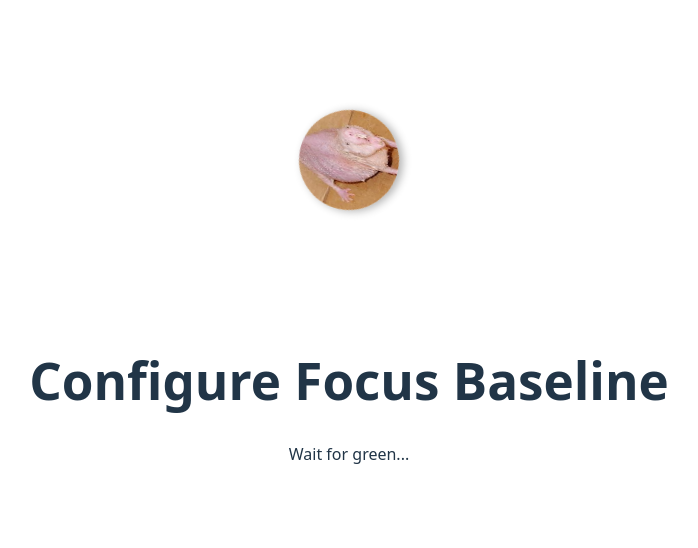
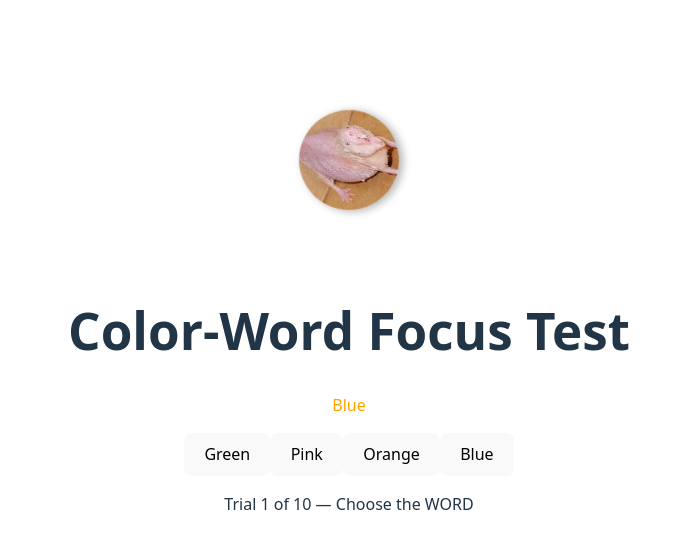
Before and after one commit to Madrobot9182/AttentionSpan.ai, a React app in the folder app/frontend/: page /configuration in a window 1280 px wide. Both pictures are taken after a click on the button "Start Test". Shown: the top 548 px of the page, without its empty margins (291-989 px from the left). Built offline with nearby package versions, Linux system fonts and the light colour scheme; the HTML template or start-up script is replaced by a standard one.

Commit message:
snoop test or whatever its called

```diff
--- a/app/frontend/src/pages/Configuration.tsx
+++ b/app/frontend/src/pages/Configuration.tsx
@@ -1,135 +1,209 @@
 import React, { useState, useRef } from 'react'
 import { useNavigate } from 'react-router-dom'
 
+const COLORS = ['Red', 'Blue', 'Green', 'Yellow', 'Purple', 'Orange', 'Pink']
+const TRIALS_PER_PHASE = 10
+
 const Configure: React.FC = () => {
-  const TOTAL_TRIALS = 5
-  const [waiting, setWaiting] = useState(false)
-  const [ready, setReady] = useState(false)
+  const [phase, setPhase] = useState<'word' | 'transition' | 'color'>('word')
+  const [trialCount, setTrialCount] = useState(0)
   const [startTime, setStartTime] = useState<number | null>(null)
   const [reactionTime, setReactionTime] = useState<number | null>(null)
-  const [trialCount, setTrialCount] = useState(0)
-  const [allTimes, setAllTimes] = useState<number[]>([])
-  const timeoutRef = useRef<number | null>(null)
+  const [wordTimes, setWordTimes] = useState<number[]>([])
+  const [colorTimes, setColorTimes] = useState<number[]>([])
+  const [currentWord, setCurrentWord] = useState<string | null>(null)
+  const [currentColor, setCurrentColor] = useState<string | null>(null)
+  const [options, setOptions] = useState<string[]>([])
   const [isDone, setIsDone] = useState(false)
   const [inProgress, setInProgress] = useState(false)
+  const [feedback, setFeedback] = useState<string | null>(null)
+  const [correctCount, setCorrectCount] = useState(0)
+  const timeoutRef = useRef<number | null>(null)
   const navigate = useNavigate()
 
-  const startTest = () => {
+  const startTrial = () => {
+    setFeedback(null)
     setReactionTime(null)
-    setWaiting(true)
-    setReady(false)
-    setIsDone(false)
+
+    const word = COLORS[Math.floor(Math.random() * COLORS.length)]
+    let color: string
+    do {
+      color = COLORS[Math.floor(Math.random() * COLORS.length)]
+    } while (color === word)
+
+    const shuffled = [...COLORS].sort(() => Math.random() - 0.5)
+    const possible = new Set([word, color])
+    while (possible.size < 4) possible.add(shuffled.pop()!)
+    const finalOptions = Array.from(possible).sort(() => Math.random() - 0.5)
+
+    setCurrentWord(word)
+    setCurrentColor(color.toLowerCase())
+    setOptions(finalOptions)
     setInProgress(true)
-
-    // Random delay before green screen
-    const delay = Math.random() * 3000 + 2000
-    timeoutRef.current = window.setTimeout(() => {
-      setWaiting(false)
-      setReady(true)
     setStartTime(performance.now())
-    }, delay)
   }
 
-  const handleClick = () => {
-    if (waiting) {
-      // Clicked too early
-      clearTimeout(timeoutRef.current!)
-      setWaiting(false)
-      alert('Too soon! Try again.')
-    } else if (ready) {
-      // Measure reaction time
+  const handleOptionClick = (choice: string) => {
+    if (!currentWord || !currentColor || !startTime) return
+
     const endTime = performance.now()
-      const newTime = endTime - (startTime ?? 0)
-      setReady(false)
-      setReactionTime(newTime)
+    const time = endTime - startTime
+    const correct =
+      phase === 'word' ? choice === currentWord : choice.toLowerCase() === currentColor
 
-      // Record result
-      setAllTimes(prev => [...prev, newTime])
+    if (correct) {
+      setFeedback('✅ Correct!')
+      setCorrectCount(prev => prev + 1)
+      if (phase === 'word') setWordTimes(prev => [...prev, time])
+      else setColorTimes(prev => [...prev, time])
+    } else {
+      const correctAnswer = phase === 'word' ? currentWord : capitalize(currentColor)
+      setFeedback(`❌ Wrong! The correct answer was ${correctAnswer}.`)
+    }
+
+    setReactionTime(Math.round(time))
+    setInProgress(false)
+
     const nextTrial = trialCount + 1
     setTrialCount(nextTrial)
 
-      // If all 5 trials are done, show results
-      if (nextTrial >= TOTAL_TRIALS) {
+    timeoutRef.current = window.setTimeout(() => {
+      if (nextTrial >= TRIALS_PER_PHASE) {
+        if (phase === 'word') {
+          setPhase('transition') // show transition screen
+          setTrialCount(0)
+        } else {
           setIsDone(true)
-        setInProgress(false)
         }
+      } else {
+        startTrial()
       }
+    }, 200)
+  }
+
+  const handleStart = () => {
+    setPhase('word')
+    setTrialCount(0)
+    setWordTimes([])
+    setColorTimes([])
+    setCorrectCount(0)
+    setIsDone(false)
+    startTrial()
+  }
+
+  const handleStartPhase2 = () => {
+    setPhase('color')
+    startTrial()
   }
 
   const handleReturn = () => {
-    console.log('Returning to home screen')
     navigate('/')
   }
 
-  const averageTime =
-    allTimes.length > 0
-      ? Math.round(allTimes.reduce((a, b) => a + b, 0) / allTimes.length)
-      : null
+  const average = (arr: number[]) =>
+    arr.length > 0 ? Math.round(arr.reduce((a, b) => a + b, 0) / arr.length) : null
+
+  const capitalize = (str: string) => str.charAt(0).toUpperCase() + str.slice(1)
 
   return (
-    <main
-      className={`min-h-screen flex flex-col items-center justify-center text-center ${
-        waiting ? 'bg-red-100' : ready ? 'bg-green-200' : 'bg-gray-50'
-      }`}
-      onClick={ready || waiting ? handleClick : undefined}
-    >
-      <h1 className="text-4xl font-bold mb-6">Configure Focus Baseline</h1>
+    <main className="min-h-screen flex flex-col items-center justify-center text-center bg-gray-50">
+      <h1 className="text-4xl font-bold mb-6">Color-Word Focus Test</h1>
 
-      {/* Intro screen */}
-      {!waiting && !ready && reactionTime === null && trialCount === 0 && (
+      {/* === Start Screen === */}
+      {!inProgress && !isDone && trialCount === 0 && phase === 'word' && (
         <>
           <p className="text-lg mb-6">
-            We’ll measure your reaction speed 5 times to calibrate your focus
-            level.
+            Phase 1: You’ll see a color word (e.g. “Red”) shown in a random color.
+            <br />
+            Choose the <strong>meaning of the word</strong> (ignore the color).
+            <br />
+            You’ll do this <strong>10 times</strong>, then move on to Phase 2.
           </p>
           <button
-            onClick={startTest}
+            onClick={handleStart}
             className="px-6 py-3 bg-blue-500 hover:bg-blue-600 text-white font-semibold rounded-2xl shadow"
           >
             Start Test
           </button>
+          <button
+            onClick={handleReturn}
+            className="mt-3 px-6 py-3 bg-gray-400 hover:bg-gray-500 text-white font-semibold rounded-2xl shadow"
+          >
+            Return
+          </button>
         </>
       )}
 
-      {waiting && <p className="text-xl text-gray-700">Wait for green...</p>}
-      {ready && <p className="text-2xl text-gray-800 font-semibold">Click now!</p>}
-
-      {/* During test trials */}
-      {reactionTime && !isDone && (
-        <div>
-          <p className="text-xl mt-4">
-            Trial {trialCount} of {TOTAL_TRIALS}: {Math.round(reactionTime)} ms
+      {/* === Phase Transition Screen === */}
+      {phase === 'transition' && (
+        <div className="flex flex-col items-center">
+          <p className="text-lg mb-6 max-w-xl">
+            Great job on Phase 1! 🎉
+            <br />
+            Now we’re moving to <strong>Phase 2</strong>.
+            <br />
+            This time, choose the <strong>color of the text</strong> instead of the word’s meaning.
+            <br />
+            Again, you’ll complete <strong>10 trials</strong>.
           </p>
           <button
-            onClick={startTest}
-            className="mt-6 px-6 py-3 bg-blue-500 hover:bg-blue-600 text-white font-semibold rounded-2xl shadow"
+            onClick={handleStartPhase2}
+            className="px-6 py-3 bg-blue-500 hover:bg-blue-600 text-white font-semibold rounded-2xl shadow"
           >
-            Next Trial
+            Start Phase 2
           </button>
         </div>
       )}
 
-      {/* After finishing all trials */}
+      {/* === Active Trial === */}
+      {inProgress && currentWord && currentColor && (
+        <div>
+          <p
+            className="text-6xl font-bold mb-8 select-none"
+            style={{ color: currentColor }}
+          >
+            {currentWord}
+          </p>
+
+          <div className="grid grid-cols-2 gap-4">
+            {options.map(opt => (
+              <button
+                key={opt}
+                onClick={() => handleOptionClick(opt)}
+                className="px-6 py-3 bg-blue-500 hover:bg-blue-600 text-white font-semibold rounded-2xl shadow text-lg"
+              >
+                {opt}
+              </button>
+            ))}
+          </div>
+
+          <p className="mt-4 text-gray-500">
+            Trial {trialCount + 1} of {TRIALS_PER_PHASE} —{' '}
+            {phase === 'word' ? 'Choose the WORD' : 'Choose the COLOR'}
+          </p>
+        </div>
+      )}
+
+      {/* === Feedback === */}
+      {feedback && (
+        <p className="mt-6 text-xl font-semibold text-gray-700">{feedback}</p>
+      )}
+      {reactionTime && (
+        <p className="mt-2 text-gray-600">Reaction time: {reactionTime} ms</p>
+      )}
+
+      {/* === Results Screen === */}
       {isDone && (
-        <div style={{ marginTop: '10px' }} className="flex flex-col items-center">
-          <p className="text-xl mb-4">
-            ✅ All tests complete! Average reaction time: {averageTime} ms
+        <div className="flex flex-col items-center mt-8">
+          <p className="text-xl mb-4">✅ Test complete!</p>
+          <p className="mb-2">Average reaction time (Word meaning): {average(wordTimes)} ms</p>
+          <p className="mb-2">Average reaction time (Text color): {average(colorTimes)} ms</p>
+          <p className="mb-6 font-semibold">
+            Correct answers: {correctCount} / {TRIALS_PER_PHASE * 2}
           </p>
           <button
             onClick={handleReturn}
             className="px-6 py-3 rounded-2xl font-semibold shadow bg-blue-500 hover:bg-blue-600 text-white"
-          >
-            Return
-          </button>
-        </div>
-      )}
-
-      {/* Return button only before or after test */}
-      {!inProgress && !isDone && trialCount === 0 && (
-        <div style={{ marginTop: '10px' }}>
-          <button
-            onClick={handleReturn}
-            className="px-6 py-3 rounded-2xl font-semibold shadow bg-gray-400 hover:bg-gray-500 text-white"
           >
             Return
           </button>
--- a/app/frontend/src/pages/Home.tsx
+++ b/app/frontend/src/pages/Home.tsx
@@ -26,7 +26,7 @@ const Home: React.FC = () => {
   return (
     <main className="min-h-screen bg-gray-50 text-gray-900 flex flex-col items-center justify-center p-8">
       <section className="text-center">
-        <h1 className="text-4xl font-bold mb-2">NeuroLearn</h1>
+        <h1 className="text-4xl font-bold mb-2">AttentionSpan.AI</h1>
         <p className="text-lg text-gray-600 mb-8">
           Adaptive Focus-Aware Study Platform
         </p>
```
Lines whose indentation alone changed are shown as unchanged.
